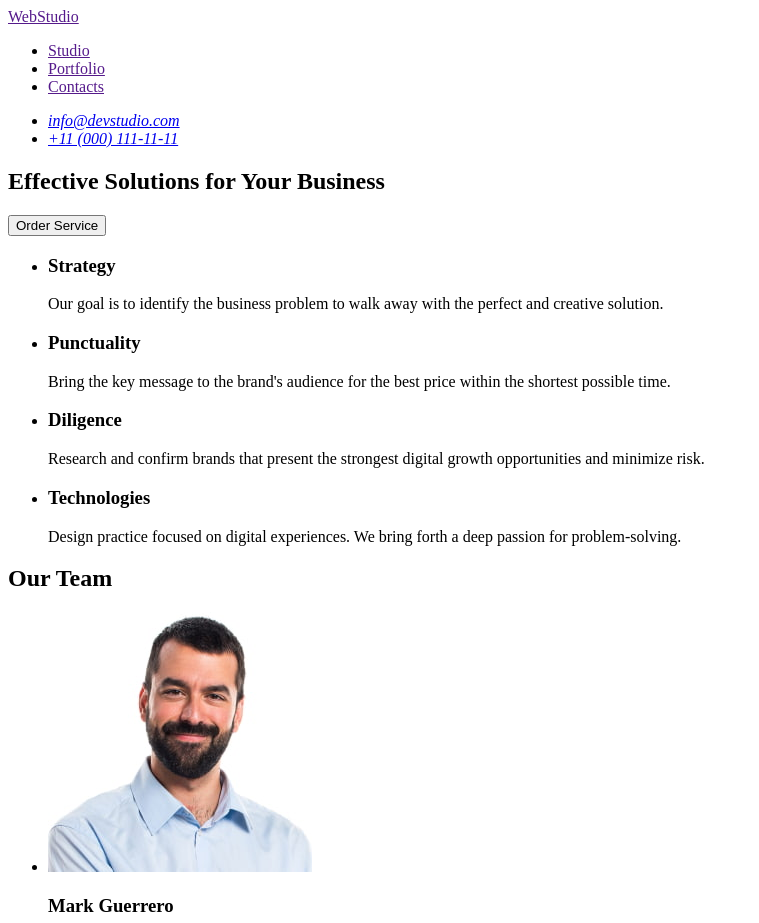
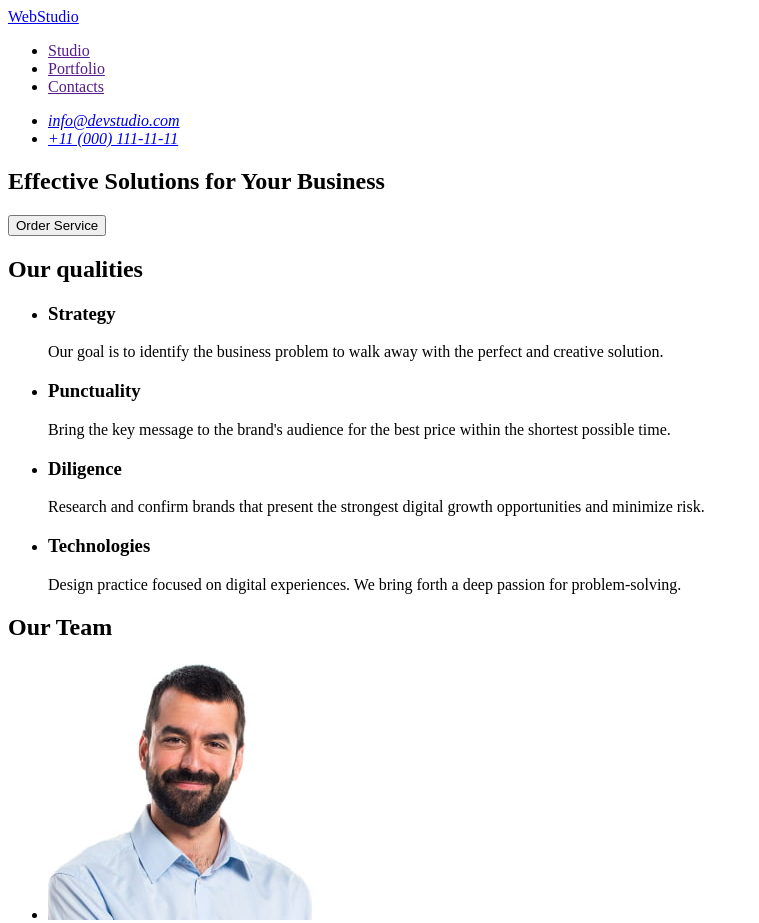
Before and after one commit to vikadmin88/goit-markup-hw-01, a plain HTML site: page index.html in a window 1280 px wide. Shown: the top 923 px of the page, without its empty margins (0-759 px from the left). Drawn offline with Linux system fonts and the light colour scheme.

Commit message:
fixed some errors

```diff
--- a/index.html
+++ b/index.html
@@ -10,8 +10,8 @@
 <body>
   <!-- Header container -->
   <header>
-    <a href="">WebStudio</a>
     <nav>
+      <a href="./index.html">WebStudio</a>
       <ul>
         <li><a href="">Studio</a></li>
         <li><a href="">Portfolio</a></li>
@@ -33,8 +33,9 @@
       <button type="button">Order Service</button>
     </section>
 
-    <!-- About us -->
+    <!-- Our qualities -->
     <section>
+      <h2>Our qualities</h2>
       <ul>
         <li>
           <h3>Strategy</h3>
@@ -97,7 +98,7 @@
 
   <!-- Footer container -->
   <footer>
-    <a href="">WebStudio</a>
+    <a href="./index.html">WebStudio</a>
     <p>
       Increase the flow of customers and sales for your business with digital
       marketing & growth solutions.
```
